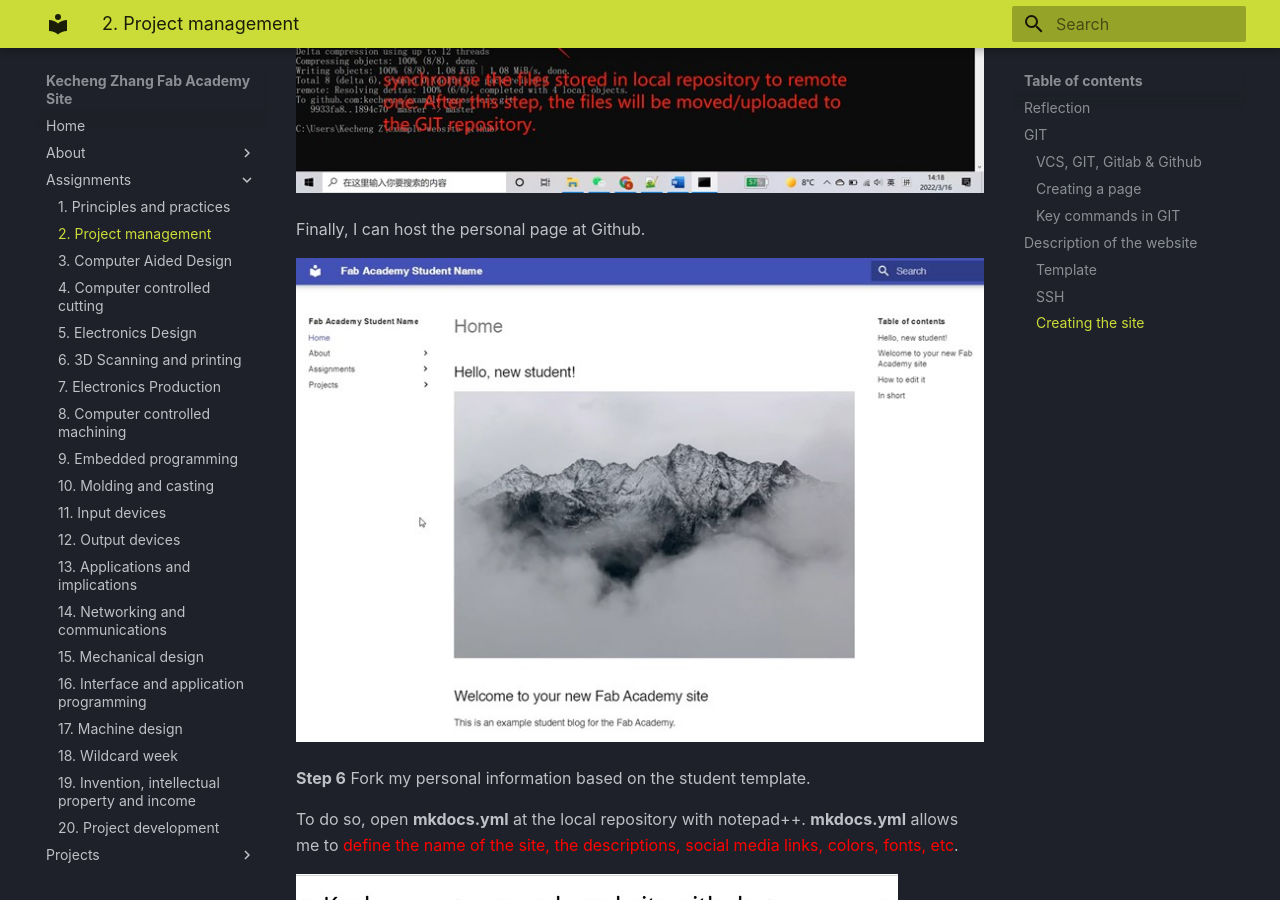
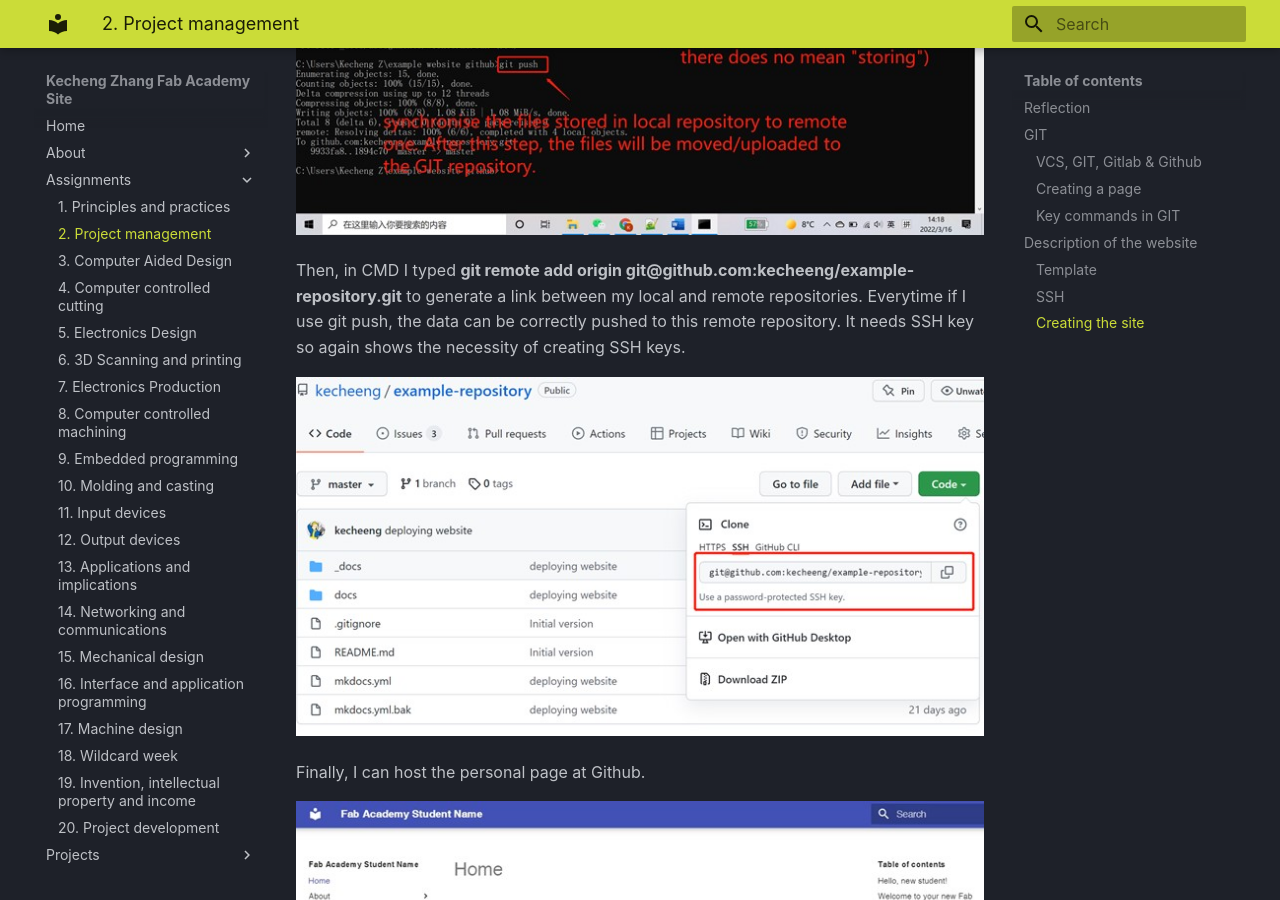
Before and after one commit to kecheeng/example-repository, an MkDocs documentation site: the page built from _docs/assignments/week02.md, in a window 1280 px wide and 900 px high, scrolled down 11524 px. Built offline with MkDocs 1.6.1 and Material for MkDocs 9.7.7, drawn with Linux system fonts in a browser that asks for light colours; some of the changed text lies outside the part shown.

Commit message:
deploying website

```diff
--- a/_docs/assignments/week02.md
+++ b/_docs/assignments/week02.md
@@ -150,7 +150,9 @@
 
 ![](../images/mkdir1.jpg)
 
-**Step 3** Then, I went to the downloaded student template file, cut and paste all the files to my Github local repository.
+**Step 3** In CMD, I typed "git init" to create a local repository.
+
+Then, I went to the downloaded student template file, cut and paste all the files to my Github local repository.
 
 ![](../images/createweb12.jpg)
 
@@ -169,6 +171,11 @@
 **Step 5** Then, I went to CMD, did the following 4 steps to push the files saved at \_docs folder to remote repository.
 
 ![](../images/gh1.jpg)
+
+Then, in CMD I typed **git remote add origin git@github.com:kecheeng/example-repository.git** to generate a link between my local and remote repositories. Everytime if I use git push, the data can be correctly pushed to this remote repository. It needs SSH key so again shows the necessity of creating SSH keys.
+
+![](../images/link1.jpg)
+
 
 Finally, I can host the personal page at Github.
 
@@ -223,7 +230,7 @@
 
 **Step 7** **\_docs → Mkdocs → docs**
 
-Basically, in this step, I used **Mkdocs** as a **Static Site Generator** to <span style="color:green">transcribe other computer language, source code, and characters into html that can be deployed as a website</span>. Gitlab can directly execute mkdocs in the serve, whereas Github does not. Therefore, I have to type mkdocs mannually each time.
+Basically, in this step, I used **Mkdocs** as a **Static Site Generator** written in Python to <span style="color:green">transcribe other computer language, source code, and characters into html that can be deployed as a website</span>. Gitlab can directly execute mkdocs in the serve, whereas Github does not. Therefore, I have to type mkdocs mannually each time.
 
 After customizing my own information, under Github, I MUST change the **doc** into **_doc**. Then, create an empty file named **doc**.
 
```
Also changed, not shown: other parts of _docs/assignments/week02.md (+2 -2 lines), _docs/images/link1.jpg (added), 1 other file.
